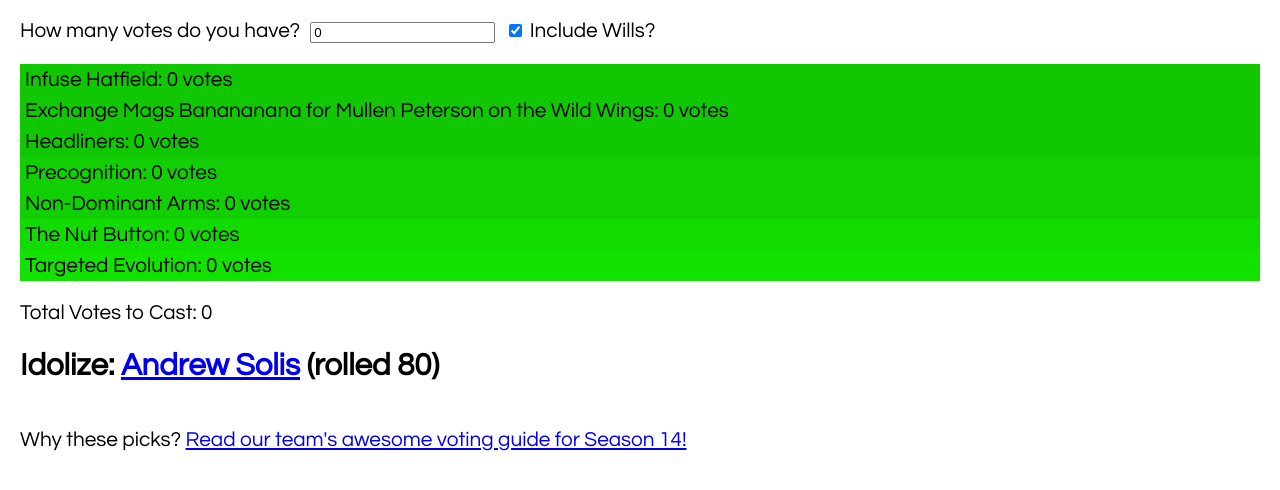
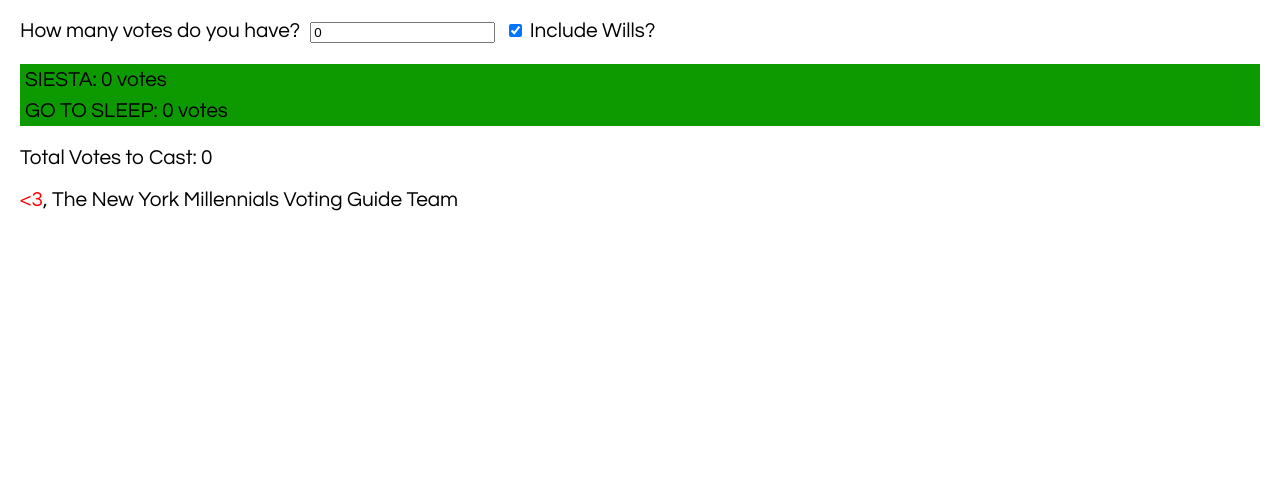
Before and after one commit to rgallo/voting-calc, a React (Create React App) app: page / in a window 1280 px wide. Shown: the top 490 px of the page. Built offline with nearby package versions, Linux system fonts and the light colour scheme.

Commit message:
Added siesta mode, config

```diff
--- a/public/config.json
+++ b/public/config.json
@@ -1,85 +1,17 @@
 {
-  "season": "14",
-  "guideurl": "https://docs.google.com/document/d/1zWnU6buEXHv9WlSo5hc6dimi3_DbQWmCRvQu85j7JrE/edit?usp=sharing",
+  "siesta": true,
   "votetypes": [
     {
-      "label": "Infuse Hatfield",
-      "value": 0.2,
+      "label": "SIESTA",
+      "value": 0.5,
       "includeInTotal": true,
-      "type": "will"
+      "type": "other"
     },
     {
-      "label": "Exchange Mags Banananana for Mullen Peterson on the Wild Wings",
-      "value": 0.2,
+      "label": "GO TO SLEEP",
+      "value": 0.5,
       "includeInTotal": true,
-      "type": "will"
-    },
-    {
-      "label": "Headliners",
-      "value": 0.2,
-      "includeInTotal": true,
-      "type": "blessing"
-    },
-    {
-      "label": "Precognition",
-      "value": 0.15,
-      "includeInTotal": true,
-      "type": "blessing"
-    },
-    {
-      "label": "Non-Dominant Arms",
-      "value": 0.15,
-      "includeInTotal": true,
-      "type": "blessing"
-    },
-    {
-      "label": "The Nut Button",
-      "value": 0.07,
-      "includeInTotal": true,
-      "type": "blessing"
-    },
-    {
-      "label": "Targeted Evolution",
-      "value": 0.03,
-      "includeInTotal": true,
-      "type": "blessing"
-    }
-  ],
-  "idols": [
-    {
-      "id": "766dfd1e-11c3-42b6-a167-9b2d568b5dc0",
-      "name": "Sandie Turner",
-      "value": 1
-    },
-    {
-      "id": "16aff709-e855-47c8-8818-b9ba66e90fe8",
-      "name": "Mullen Peterson",
-      "value": 21
-    },
-    {
-      "id": "667cb445-c288-4e62-b603-27291c1e475d",
-      "name": "Peanut Holloway",
-      "value": 41
-    },
-    {
-      "id": "9e724d9a-92a0-436e-bde1-da0b2af85d8f",
-      "name": "Hatfield Suzuki",
-      "value": 61
-    },
-    {
-      "id": "f38c5d80-093f-46eb-99d6-942aa45cd921",
-      "name": "Andrew Solis",
-      "value": 79
-    },
-    {
-      "id": "4ffd2e50-bb5b-45d0-b7c4-e24d41b2ff5d",
-      "name": "Schneider Bendie",
-      "value": 91
-    },
-    {
-      "id": "198fd9c8-cb75-482d-873e-e6b91d42a446",
-      "name": "Ren Hunter",
-      "value": 96
+      "type": "other"
     }
   ]
 }
--- a/src/App.js
+++ b/src/App.js
@@ -14,6 +14,7 @@ const App = () => {
   const [includeWills, setIncludeWills] = useState(true);
   const [idols, setIdols] = useState([]);
   const [idolRandom, setIdolRandom] = useState(Math.floor(Math.random() * 100) + 1);
+  const [siesta, setSiesta] = useState(false);
   const colorH = 115;
   const colorS = 100;
   const maxL = 45;
@@ -25,11 +26,12 @@ const App = () => {
     const config = await fetch(`${process.env.PUBLIC_URL}/config.json`);
     const configJson = await config.json();
     setVoteTypes(configJson.votetypes);
-    setGuideURL(configJson.guideurl);
-    setSeasonNumber(configJson.season);
+    setGuideURL(configJson.guideurl ?? "http://nymillennials.rocks");
+    setSeasonNumber(configJson.season ?? "?");
     setReverse(configJson.reverse ?? false);
     setGuideOwner(configJson.guideowner ?? "our team");
     setIdols(configJson.idols ?? []);
+    setSiesta(configJson.siesta ?? false);
   };
 
   useEffect(() => {
@@ -104,7 +106,13 @@ const App = () => {
         Idolize: <a target="_blank" rel="noopener noreferrer" href={`https://www.blaseball.com/player/${chosenIdol.id}`}>{chosenIdol.name}</a> (rolled {idolRandom})
         </h2>)}
     <br />
-    <div>Why these picks? <a target="_blank" rel="noopener noreferrer" href={guideurl}>{`Read ${guideowner}'s awesome voting guide for Season ${seasonNumber}!`}</a></div>
+    {
+      siesta ? (
+        <div><span style={{"color": "red"}}>&lt;3</span>, The New York Millennials Voting Guide Team</div>
+      ) : (
+        <div>Why these picks? <a target="_blank" rel="noopener noreferrer" href={guideurl}>{`Read ${guideowner}'s awesome voting guide for Season ${seasonNumber}!`}</a></div>
+      )
+    }
     </div>
   )
 };
```
